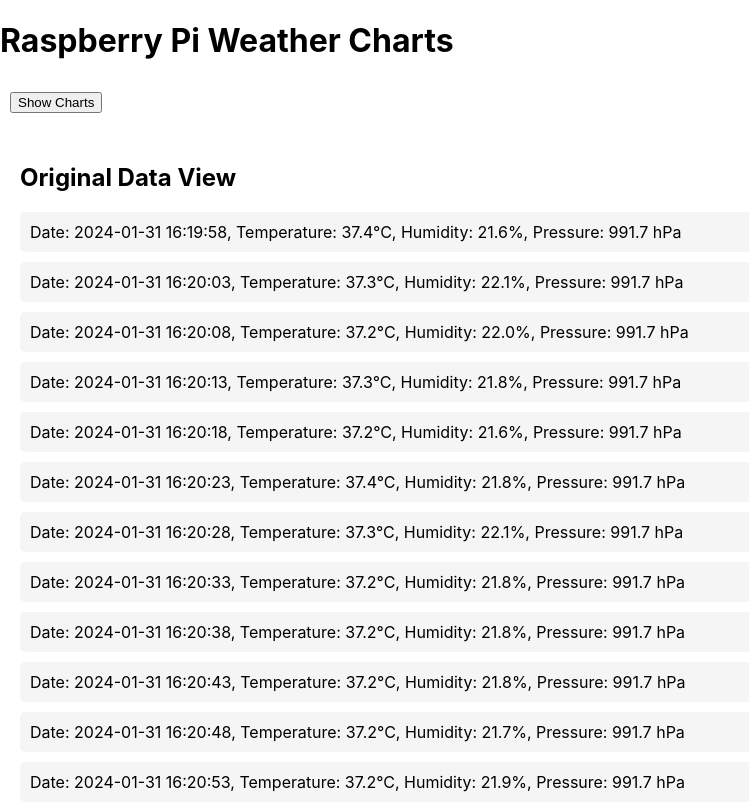
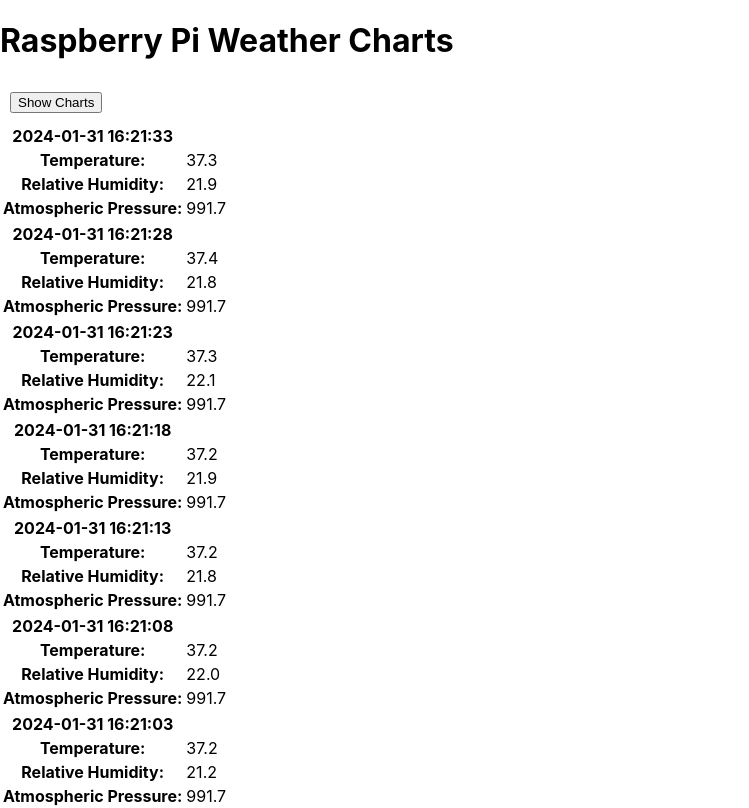
Before and after one commit to duyhoang9/milestone1, a React (Create React App) app: page / in a window 1280 px wide. Shown: the top 808 px of the page, without its empty margins (0-749 px from the left). Built offline with nearby package versions, Linux system fonts and the light colour scheme.

Commit message:
Changed table view to sections instead of rows

```diff
--- a/package.json
+++ b/package.json
@@ -11,7 +11,7 @@
     "react": "^18.2.0",
     "react-chartjs-2": "^5.2.0",
     "react-dom": "^18.2.0",
-    "react-scripts": "5.0.1",
+    "react-scripts": "^5.0.1",
     "web-vitals": "^2.1.4"
   },
   "type": "module",
--- a/src/App.js
+++ b/src/App.js
@@ -1,30 +1,42 @@
-import React, { useState } from 'react';
+import React, { useState } from "react";
 import "./App.css";
 import Charts from "./Components/Charts/Charts.js";
 import Data from "./Data.js";
 import Hero from "./Components/Hero/Hero.js";
+import Tables from "./Components/Tables/Tables.js";
 
 function App() {
+  const reversedData = Data.slice().reverse();
+  const weather = reversedData.map((item) => {
+    return (
+      <Tables
+        wdate={item.wdate}
+        wtemp={item.wtemp}
+        whumid={item.whumid}
+        wpressure={item.wpressure}
+      />
+    );
+  });
+
   const [showCharts, setShowCharts] = useState(false);
 
   const renderOriginalData = () => (
-    <div className="original-data-container">
-      <h2>Original Data View</h2>
-      <ul className="data-list">
-        {Data.map((item, index) => (
-          <li key={index} className="data-item">
-            Date: {item.wdate}, Temperature: {item.wtemp}°C, Humidity: {item.whumid}%, Pressure: {item.wpressure} hPa
-          </li>
-        ))}
-      </ul>
-    </div>
+    <section
+      id="weather-section-container"
+      className=" py-3 d-flex flex-row flex-wrap justify-content-center align-items-center gap-5"
+    >
+      {weather}
+    </section>
   );
 
   return (
     <div className="text-center h-100 bg-light">
       <Hero />
-      <button onClick={() => setShowCharts(!showCharts)} style={{margin: '10px'}}>
-        {showCharts ? 'Show Original Data' : 'Show Charts'}
+      <button
+        onClick={() => setShowCharts(!showCharts)}
+        style={{ margin: "10px" }}
+      >
+        {showCharts ? "Show Original Data" : "Show Charts"}
       </button>
       {showCharts ? (
         <section
--- /dev/null
+++ b/src/Components/Tables/Tables.js
@@ -0,0 +1,32 @@
+import React from "react";
+import Data from "../../Data.js";
+
+const Charts = (props) => {
+  return (
+    <div className="card-wrapper p-5 bg-light border border-3 border-dark rounded-4 w-25">
+      <div className="table-wrapper bg-light text-dark d-flex flex-row justify-content-center">
+        <table className="table table-reflow m-0 table-light">
+          <thead>
+            <th className="text-start">{props.wdate}</th>
+          </thead>
+          <tbody>
+            <tr className="table-light table-group-divider">
+              <th className="text-start">Temperature:</th>
+              <td className="text-start">{props.wtemp}</td>
+            </tr>
+            <tr className="table-light">
+              <th className="text-start">Relative Humidity:</th>
+              <td className="text-start">{props.whumid}</td>
+            </tr>
+            <tr className="table-light">
+              <th className="text-start">Atmospheric Pressure:</th>
+              <td className="text-start">{props.wpressure}</td>
+            </tr>
+          </tbody>
+        </table>
+      </div>
+    </div>
+  );
+};
+
+export default Charts;
```
Also changed, not shown: src/Components/Tables/Tables.css (added), 2 other files (tests, documents, lock files or other folders).
